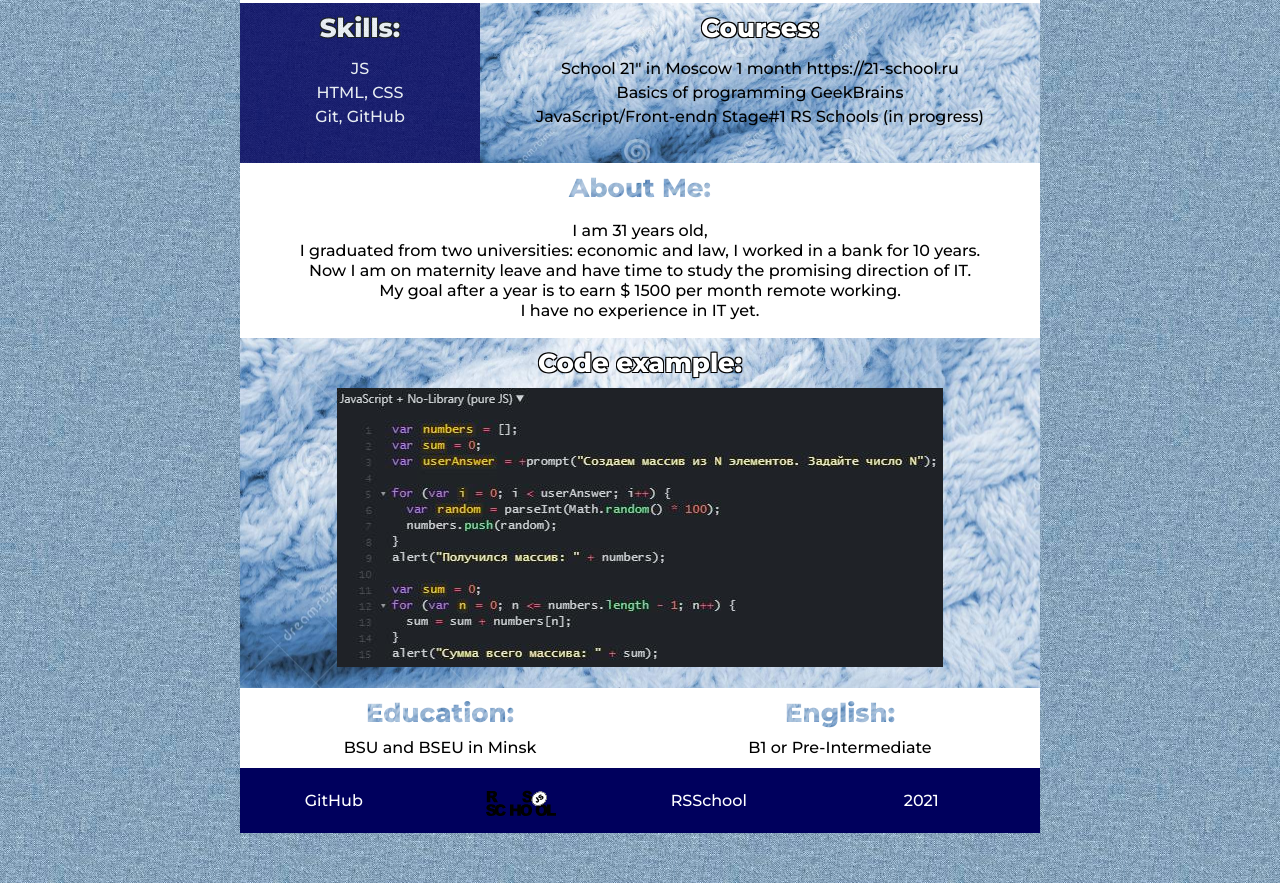
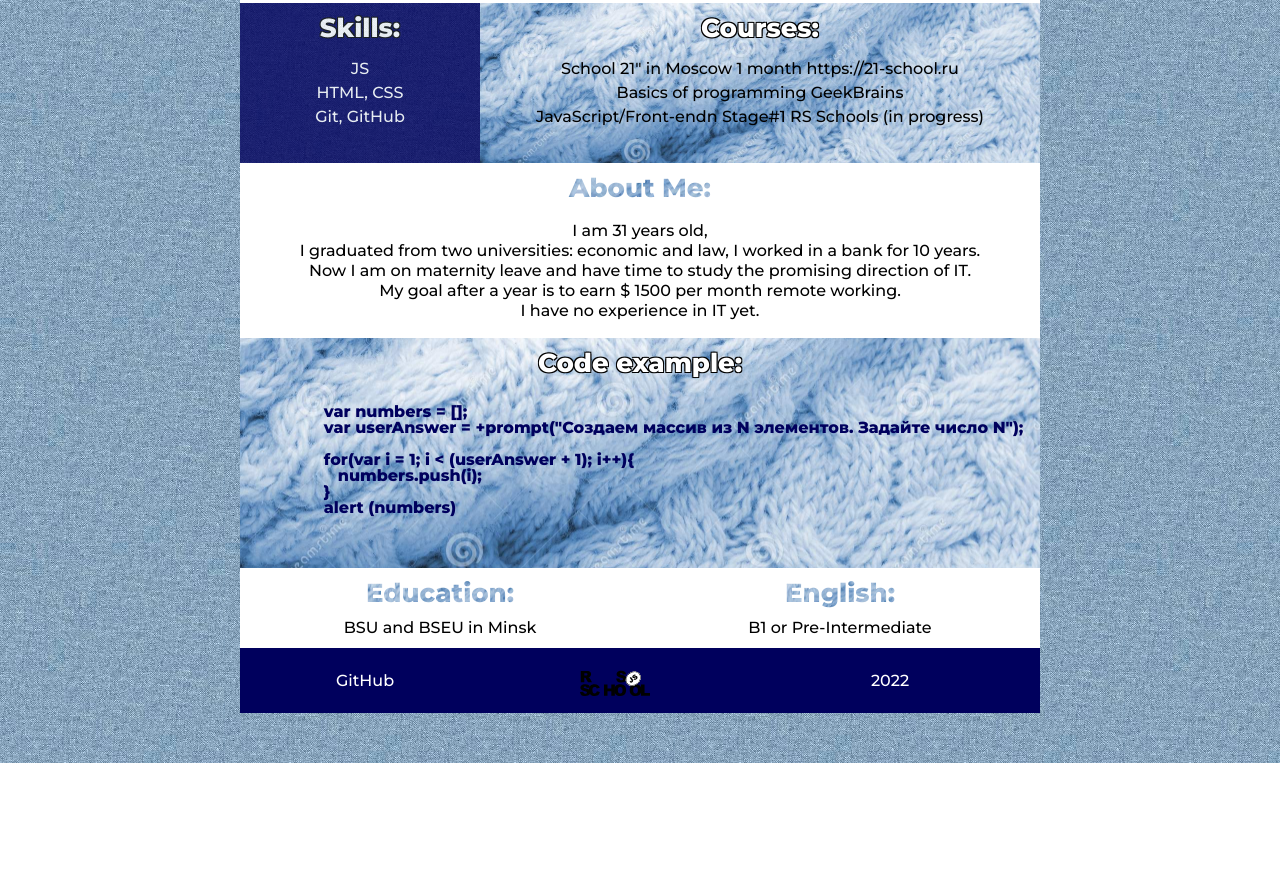
Before and after one commit to HartanovichEV/rsschool-cv, a plain HTML site: page index.html in a window 1280 px wide. Shown: the part 357-1240 px from the top of the page. After the commit the page ends 1120 px from the top, so only its background shows below. Drawn offline with Linux system fonts and the light colour scheme.

Commit message:
fix: add code tag

```diff
--- a/index.html
+++ b/index.html
@@ -10,10 +10,13 @@
 </head>
 <body style="padding: 10px 0;">
     <div class="container">
+       <header>
          <div class="header">
             <div class="title"><h1 style="color: rgb(0, 0, 93);">Ekaterina Hartanovich</h1></div>
             <div class="foto"></div>
         </div>
+       </header>
+      <nav>
          <div class="nav">
             <ul>
                 <li><a href="#contacts">Contacts</a></li>
@@ -25,6 +28,8 @@
                 <li><a href="#e-e">English</a></li>
             </ul>
         </div>
+      </nav>
+      <main>
          <div class="content-wrapper" id="contacts">
             <div class="block-contacts">
                 <div class="title-V"><h2>Contacts:</h2></div>
@@ -69,7 +74,17 @@
         </div>
         <div class="code-wrapper" id="code">
             <div class="skills__courses-title"><h3>Code example:</h3></div>
-            <img src="code.jpg" alt="code">
+            <pre>
+               <code>
+                  var numbers = [];
+                  var userAnswer = +prompt("Создаем массив из N элементов. Задайте число N");
+
+                  for(var i = 1; i < (userAnswer + 1); i++){
+                     numbers.push(i);
+                  }
+                  alert (numbers)
+               </code>
+            </pre>
         </div>
         <div class="education__english-wrapper" id="e-e">
             <div class="education-block">
@@ -81,13 +96,15 @@
                 <p class="text-ee">B1 or Pre-Intermediate</p>
             </div>
         </div>
+      </main>
       <footer class="footer-wrapper">
          <div class="githab"><a class="a-footer" href="https://github.com/HartanovichEV">GitHub</a></div>
          <div class="logo_school">
+            <a href="https://rs.school/js/">
                <img src="logo.svg" width="70" height="70" alt="logo">
+            </a>
          </div>
-            <div class="webside_school"><a class="a-footer" href="https://rs.school/js/">RSSchool</a></div>
-            <div class="year">2021</div>
+         <div class="year">2022</div>
       </footer>
     </div>
 </body>
--- a/style.css
+++ b/style.css
@@ -25,10 +25,10 @@ footer, header, hgroup, menu, nav, section {
 }
 body {
 	line-height: 1;
-    font-family: Montserrat;
-    background: url(fond.jpg);
-    margin: 0;
-    padding: 0;
+   font-family: Montserrat;
+   background: url(fond.jpg);
+   margin: 0;
+   padding: 0;
 }
 ol, ul {
 	list-style: none;
@@ -168,10 +168,10 @@ h2 {
 }
 /*___code______________________________________________*/
 .code-wrapper{
-
+   font-weight: 600;
+    color: rgb(0, 0, 93);
     width: 100%x;
-    height: 350px;
-    text-align: center;
+    height: 230px;
     margin-left: auto;
     margin-right: auto;
     background: url(title.jpg) no-repeat center center / cover;
@@ -213,7 +213,6 @@ img {
     width: 100%;
     height: 65px;
     /*font-size: 16px;*/
-
     color: white;
     text-align: center;
     background-color: rgb(0, 0, 93);
@@ -221,7 +220,7 @@ img {
 .githab{
     justify-content: center;
     align-items: center;
-    width: 25%;
+    width: 33%;
     height: 100%;
 }
 .a-footer{
@@ -235,19 +234,14 @@ img {
 .logo_school{
     justify-content: center;
     align-items: center;
-    width: 25%;
+    width: 33%;
     height: 100%;
 }
-.webside_school{
-    justify-content: center;
-    align-items: center;
-    width: 25%;
-    height: 100%;
-}
+
 .year{
     padding: 25px;
     justify-content: center;
     align-items: center;
-    width: 25%;
+    width: 33%;
     height: 100%;
 }
```
Lines whose indentation alone changed are shown as unchanged.
